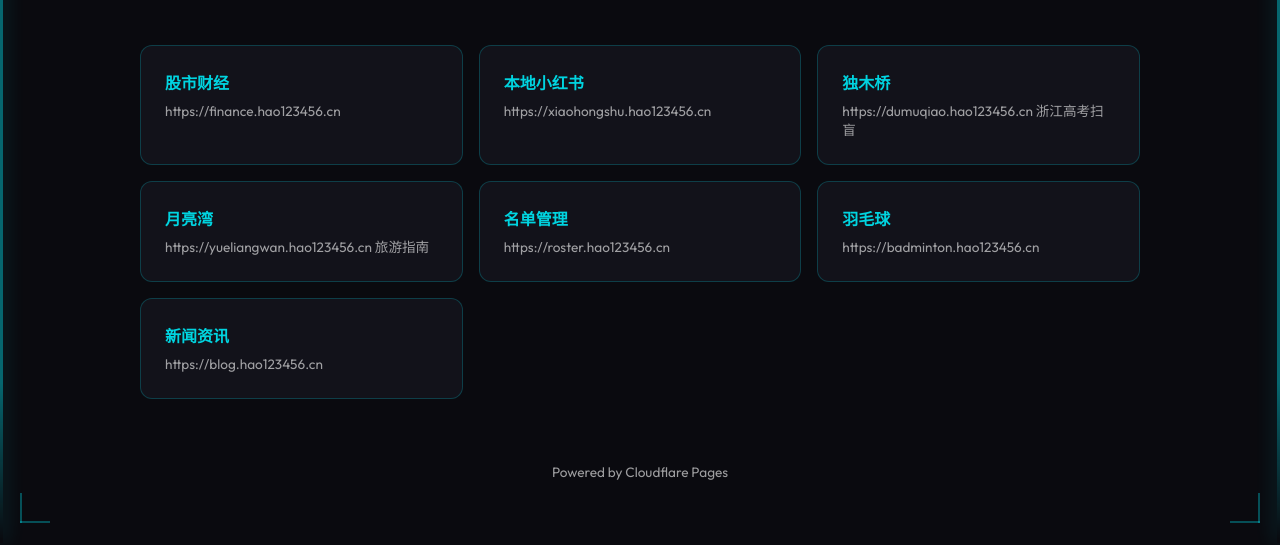
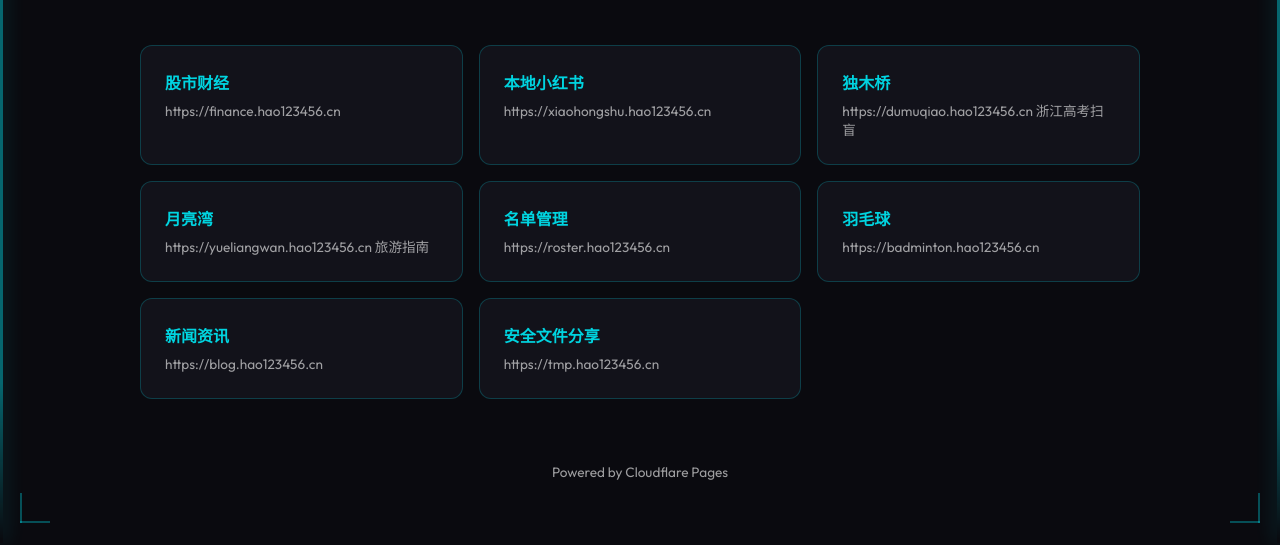
Before and after one commit to plutolujh/hao123456, a plain HTML site: page index.html in a window 1280 px wide. Shown: the part 257-802 px from the top of the page. Drawn offline with Linux system fonts and the light colour scheme.

Commit message:
feat: 添加安全文件分享入口
新增临时安全分析子站入口 (https://tmp.hao123456.cn)

```diff
--- a/index.html
+++ b/index.html
@@ -470,6 +470,11 @@
                 <h2>新闻资讯</h2>
                 <p>https://blog.hao123456.cn</p>
             </a>
+
+            <a href="https://tmp.hao123456.cn" class="site-card">
+                <h2>安全文件分享</h2>
+                <p>https://tmp.hao123456.cn</p>
+            </a>
         </div>
 
         <footer>
```
